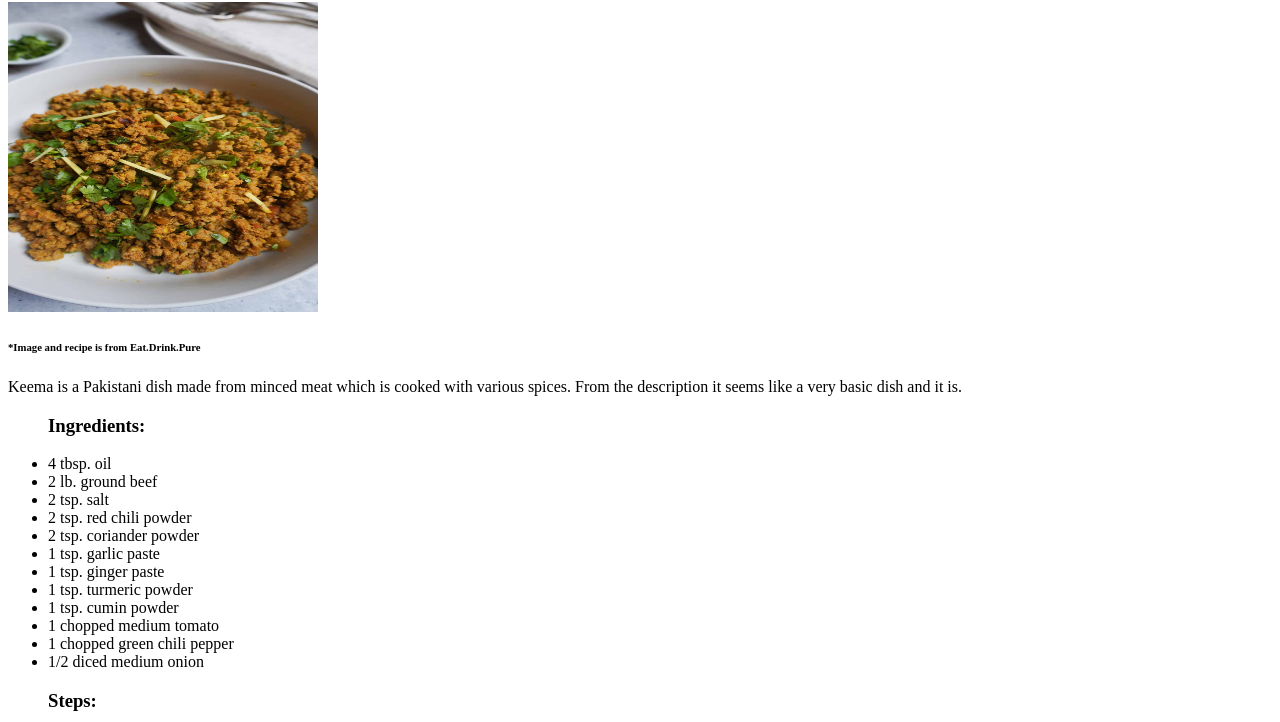
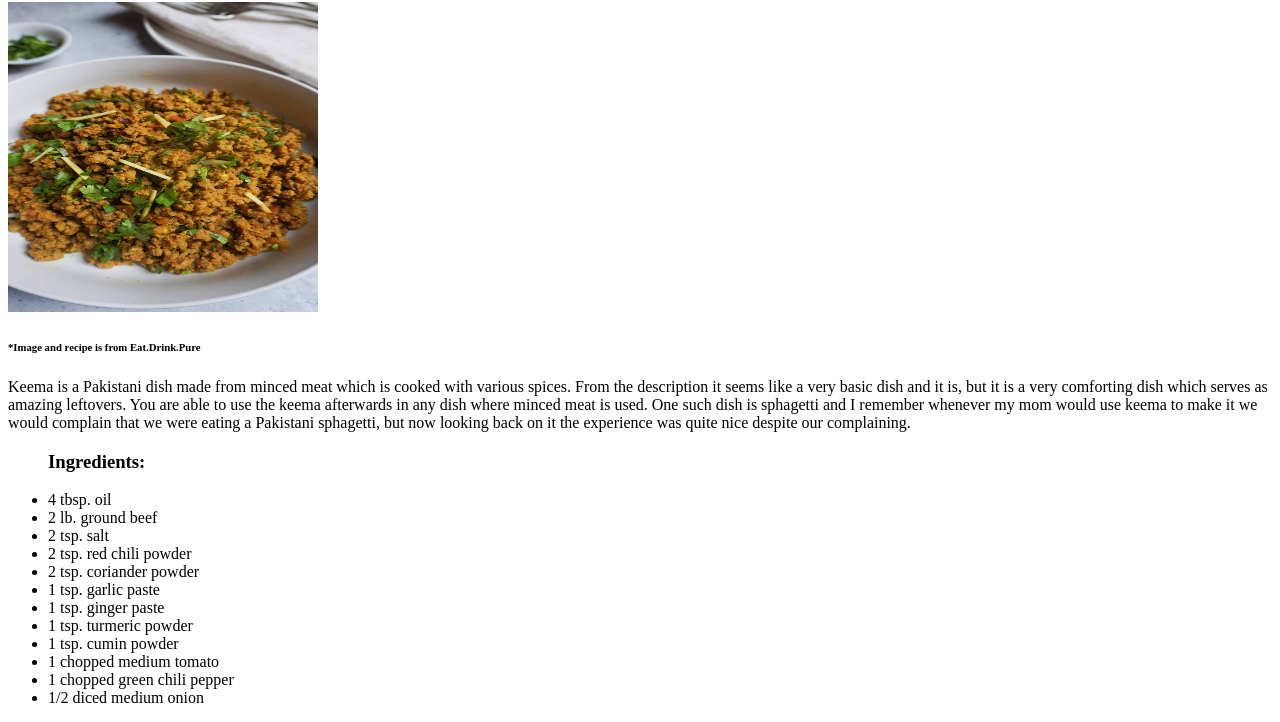
Before and after one commit to BilalBhurgri/Bhurgri_Cookbook, a plain HTML site: page recipes/keema.html in a window 1280 px wide. Shown: the part 78-800 px from the top of the page. Drawn offline with Linux system fonts and the light colour scheme.

Commit message:
edited descriptions of food

```diff
--- a/recipes/keema.html
+++ b/recipes/keema.html
@@ -11,7 +11,8 @@
     <h6>*Image and recipe is from Eat.Drink.Pure</h6>
 
     <p>
-        Keema is a Pakistani dish made from minced meat which is cooked with various spices. From the description it seems like a very basic dish and it is.
+        Keema is a Pakistani dish made from minced meat which is cooked with various spices. From the description it seems like a very basic dish and it is, but it is a very comforting dish which serves as amazing leftovers. You are able to use the keema afterwards in any dish where minced meat is used.
+        One such dish is sphagetti and I remember whenever my mom would use keema to make it we would complain that we were eating a Pakistani sphagetti, but now looking back on it the experience was quite nice despite our complaining.
     </p>
     <ul>
         <h3>Ingredients:</h3>
```
Also changed, not shown: recipes/asada.html (+2 -1 lines).
